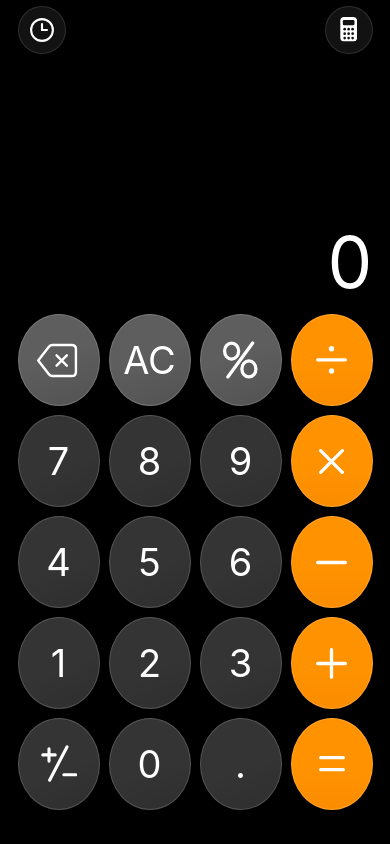
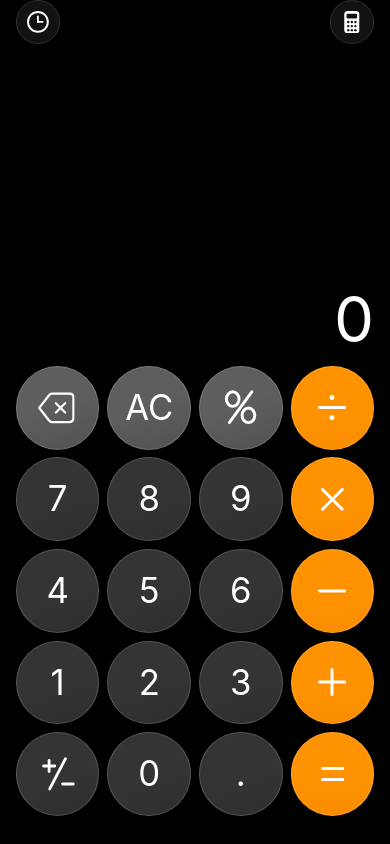
Before and after one commit to danyoung83/calcdm, a plain HTML site: page index.html in a window 390 px wide. Drawn offline with Linux system fonts and the light colour scheme.

Commit message:
Recalibrate for the 393x852 iPhone and scale all geometry with screen width
The iOS 26 screenshot came from a 393pt-wide phone, not a 430pt Pro Max, so
every size was 9.4% too big and the fixed button height stretched the circles.
All sizes are now multiples of --u (one point at 393 wide): 84.25pt circular
keys, 8pt gaps, 16pt margins, 44pt corner buttons, 64px display, 35px labels.
SVG glyph sizes moved to CSS custom properties so they scale too.

Co-Authored-By: Claude Fable 5.1 <noreply@anthropic.com>

```diff
--- a/app.js
+++ b/app.js
@@ -12,7 +12,7 @@
   keypad.querySelectorAll('.key.op').forEach((b) => { opKeys[b.dataset.key] = b; });
 
   const MAX_DIGITS = 9;
-  const BASE_FONT = 71;
+  const BASE_FONT = 64;
   const MIN_FONT = 30;
   const LONG_PRESS_MS = 700;
   const STORAGE_KEY = 'calc.target';
@@ -104,11 +104,12 @@
   }
 
   function fitDisplay() {
-    textEl.style.fontSize = BASE_FONT + 'px';
+    textEl.style.fontSize = '';   // back to the CSS size, which scales with screen width
+    const base = parseFloat(getComputedStyle(textEl).fontSize) || BASE_FONT;
     const avail = displayEl.clientWidth;
     const w = textEl.scrollWidth;
     if (w > avail) {
-      const size = Math.max(MIN_FONT, Math.floor(BASE_FONT * avail / w));
+      const size = Math.max(MIN_FONT, Math.floor(base * avail / w));
       textEl.style.fontSize = size + 'px';
     }
   }
--- a/index.html
+++ b/index.html
@@ -19,7 +19,7 @@
   <main class="calc">
     <!-- Top-left: history (clock). Long-press sets/clears the target. Minute hand flips when a target is set. -->
     <button class="round history" id="historyBtn" aria-label="History" type="button">
-      <svg viewBox="0 0 24 24" width="24" height="24" fill="none" stroke="currentColor" stroke-width="2.1" stroke-linecap="round" stroke-linejoin="round">
+      <svg viewBox="0 0 24 24" style="--w:22;--h:22" fill="none" stroke="currentColor" stroke-width="2.1" stroke-linecap="round" stroke-linejoin="round">
         <circle cx="12" cy="12" r="10.9"/>
         <line x1="12" y1="12" x2="12" y2="6"/>
         <line id="minuteHand" x1="12" y1="12" x2="17" y2="12"/>
@@ -27,7 +27,7 @@
     </button>
     <!-- Top-right: calculator mode. Long-press shows the target while held. -->
     <button class="round mode" id="modeBtn" aria-label="Calculator mode" type="button">
-      <svg viewBox="0 0 26.7 38.7" width="17.3" height="24.6">
+      <svg viewBox="0 0 26.7 38.7" style="--w:15.8;--h:22.5">
         <mask id="calcMask">
           <rect x="0" y="0" width="26.7" height="38.7" rx="5.5" fill="#fff"/>
           <rect x="4.2" y="4.6" width="18.3" height="8.4" rx="2" fill="#000"/>
@@ -47,7 +47,7 @@
 
     <div class="keypad" id="keypad">
       <button class="key fn" data-key="bs" type="button" aria-label="Delete">
-        <svg viewBox="0 0 40 34" width="41" height="35" fill="none" stroke="currentColor" stroke-width="2.4" stroke-linecap="round" stroke-linejoin="round">
+        <svg viewBox="0 0 40 34" style="--w:37.5;--h:32" fill="none" stroke="currentColor" stroke-width="2.4" stroke-linecap="round" stroke-linejoin="round">
           <path d="M1.6 17 L12.2 3.4 Q13.4 1.8 15.4 1.8 L34.2 1.8 Q38.4 1.8 38.4 6 L38.4 28 Q38.4 32.2 34.2 32.2 L15.4 32.2 Q13.4 32.2 12.2 30.6 Z"/>
           <line x1="19.5" y1="12" x2="29.5" y2="22"/>
           <line x1="29.5" y1="12" x2="19.5" y2="22"/>
@@ -55,14 +55,14 @@
       </button>
       <button class="key fn" data-key="clear" id="clearKey" type="button">AC</button>
       <button class="key fn" data-key="percent" type="button" aria-label="Percent">
-        <svg viewBox="0 0 29 30.3" width="36.5" height="38" fill="none" stroke="currentColor" stroke-width="2.6" stroke-linecap="round">
+        <svg viewBox="0 0 29 30.3" style="--w:33.4;--h:34.7" fill="none" stroke="currentColor" stroke-width="2.6" stroke-linecap="round">
           <ellipse cx="7.6" cy="8" rx="5.6" ry="6.4"/>
           <ellipse cx="21.4" cy="22.3" rx="5.6" ry="6.4"/>
           <line x1="24.4" y1="1.6" x2="4.6" y2="28.7"/>
         </svg>
       </button>
       <button class="key op" data-key="/" type="button" aria-label="Divide">
-        <svg viewBox="0 0 31 27.7" width="31" height="27.7" fill="currentColor" stroke="currentColor" stroke-linecap="round">
+        <svg viewBox="0 0 31 27.7" style="--w:28.3;--h:25.3" fill="currentColor" stroke="currentColor" stroke-linecap="round">
           <circle cx="15.5" cy="2.7" r="2.7" stroke="none"/>
           <circle cx="15.5" cy="25" r="2.7" stroke="none"/>
           <line x1="1.65" y1="13.85" x2="29.35" y2="13.85" stroke-width="3.3"/>
@@ -73,7 +73,7 @@
       <button class="key num" data-key="8" type="button">8</button>
       <button class="key num" data-key="9" type="button">9</button>
       <button class="key op" data-key="*" type="button" aria-label="Multiply">
-        <svg viewBox="0 0 25 25" width="25" height="25" fill="none" stroke="currentColor" stroke-width="3.3" stroke-linecap="round">
+        <svg viewBox="0 0 25 25" style="--w:22.9;--h:22.9" fill="none" stroke="currentColor" stroke-width="3.3" stroke-linecap="round">
           <line x1="1.65" y1="1.65" x2="23.35" y2="23.35"/>
           <line x1="23.35" y1="1.65" x2="1.65" y2="23.35"/>
         </svg>
@@ -83,7 +83,7 @@
       <button class="key num" data-key="5" type="button">5</button>
       <button class="key num" data-key="6" type="button">6</button>
       <button class="key op" data-key="-" type="button" aria-label="Subtract">
-        <svg viewBox="0 0 31 31" width="31" height="31" fill="none" stroke="currentColor" stroke-width="3.3" stroke-linecap="round">
+        <svg viewBox="0 0 31 31" style="--w:28.3;--h:28.3" fill="none" stroke="currentColor" stroke-width="3.3" stroke-linecap="round">
           <line x1="1.65" y1="15.5" x2="29.35" y2="15.5"/>
         </svg>
       </button>
@@ -92,14 +92,14 @@
       <button class="key num" data-key="2" type="button">2</button>
       <button class="key num" data-key="3" type="button">3</button>
       <button class="key op" data-key="+" type="button" aria-label="Add">
-        <svg viewBox="0 0 31 31" width="31" height="31" fill="none" stroke="currentColor" stroke-width="3.3" stroke-linecap="round">
+        <svg viewBox="0 0 31 31" style="--w:28.3;--h:28.3" fill="none" stroke="currentColor" stroke-width="3.3" stroke-linecap="round">
           <line x1="1.65" y1="15.5" x2="29.35" y2="15.5"/>
           <line x1="15.5" y1="1.65" x2="15.5" y2="29.35"/>
         </svg>
       </button>
 
       <button class="key num" data-key="negate" type="button" aria-label="Plus minus">
-        <svg viewBox="0 0 30 30" width="37.8" height="37.2" fill="none" stroke="currentColor" stroke-width="2.5" stroke-linecap="round">
+        <svg viewBox="0 0 30 30" style="--w:34.5;--h:34" fill="none" stroke="currentColor" stroke-width="2.5" stroke-linecap="round">
           <line x1="7" y1="3" x2="7" y2="13"/>
           <line x1="2" y1="8" x2="12" y2="8"/>
           <line x1="21.5" y1="1.6" x2="7.5" y2="28.4"/>
@@ -109,7 +109,7 @@
       <button class="key num" data-key="0" type="button">0</button>
       <button class="key num" data-key="." type="button">.</button>
       <button class="key op" data-key="=" type="button" aria-label="Equals">
-        <svg viewBox="0 0 26 15.3" width="26" height="15.3" fill="none" stroke="currentColor" stroke-width="3.3" stroke-linecap="round">
+        <svg viewBox="0 0 26 15.3" style="--w:23.8;--h:14" fill="none" stroke="currentColor" stroke-width="3.3" stroke-linecap="round">
           <line x1="1.65" y1="1.65" x2="24.35" y2="1.65"/>
           <line x1="1.65" y1="13.65" x2="24.35" y2="13.65"/>
         </svg>
--- a/style.css
+++ b/style.css
@@ -1,6 +1,8 @@
-/* Geometry measured from an iOS 26 Calculator screenshot on iPhone 15 Pro Max (430 x 932 pt).
-   CSS px == iOS pt. */
+/* Geometry measured from an iOS 26 Calculator screenshot on a 393 x 852 pt iPhone (15/16/17 Pro size).
+   CSS px == iOS pt. Everything scales with screen width via --u so other models stay proportional. */
 :root {
+  --u: calc(100vw / 393);   /* one iOS point on a 393pt-wide screen */
+
   --orange: #ff9201;
   --orange-dark: #fa8c00;
   --orange-press: #fcc78d;
@@ -14,15 +16,16 @@
   --white: #ffffff;
   --rim: rgba(255, 255, 255, 0.16);
 
-  --pad-x: 17.5px;
-  --gap-x: 9px;
-  --gap-y: 9px;
-  --btn: 92px;
+  --pad-x: calc(16 * var(--u));
+  --gap-x: calc(8 * var(--u));
+  --gap-y: calc(8 * var(--u));
+  --btn: calc((100vw - 2 * var(--pad-x) - 3 * var(--gap-x)) / 4);
+  --top-btn: calc(44 * var(--u));
   --safe-bottom: env(safe-area-inset-bottom, 34px);
   --safe-top: env(safe-area-inset-top, 59px);
-  --keypad-bottom: calc(var(--safe-bottom) + 34px);
-  --display-size: 71px;
-  --label-size: 38px;
+  --keypad-bottom: calc(var(--safe-bottom) + 28.6 * var(--u));
+  --display-size: calc(64 * var(--u));
+  --label-size: calc(35 * var(--u));
 }
 
 * { box-sizing: border-box; }
@@ -65,14 +68,20 @@ button {
   cursor: default;
 }
 
-button svg { display: block; pointer-events: none; }
+/* Inline SVG glyphs: each sets its own --w/--h in pt at the 393 scale */
+button svg {
+  display: block;
+  pointer-events: none;
+  width: calc(var(--w) * var(--u));
+  height: calc(var(--h) * var(--u));
+}
 
 /* Top corner buttons */
 .round {
   position: absolute;
-  top: calc(var(--safe-top) + 5.6px);
-  width: 48px;
-  height: 48px;
+  top: var(--safe-top);
+  width: var(--top-btn);
+  height: var(--top-btn);
   border-radius: 50%;
   background: var(--top);
   box-shadow: inset 0 0 0 1px rgba(255, 255, 255, 0.12);
@@ -126,16 +135,16 @@ button svg { display: block; pointer-events: none; }
 .key.op.active.pressed { background: var(--white); }
 
 /* Text labels render slightly low relative to the reference; nudge them up */
-.key.num:not([data-key="negate"]), .key.fn[data-key="clear"] { padding-bottom: 0.8px; }
+.key.num:not([data-key="negate"]), .key.fn[data-key="clear"] { padding-bottom: calc(0.8 * var(--u)); }
 /* The backspace glyph's visual centre sits left of the button centre in iOS */
-.key[data-key="bs"] svg { transform: translateX(-1.4px); }
+.key[data-key="bs"] svg { transform: translateX(calc(-1.3 * var(--u))); }
 
 /* Display */
 .display {
   position: absolute;
   left: var(--pad-x);
-  right: 17.7px;
-  bottom: calc(var(--keypad-bottom) + 5 * var(--btn) + 4 * var(--gap-y) + 16.4px);
+  right: calc(16.2 * var(--u));
+  bottom: calc(var(--keypad-bottom) + 5 * var(--btn) + 4 * var(--gap-y) + 15.1 * var(--u));
   height: calc(var(--display-size) * 1.2);
   display: flex;
   align-items: flex-end;
```
Also changed, not shown: reference/compare.html (+16 -11 lines), 1 other file.
